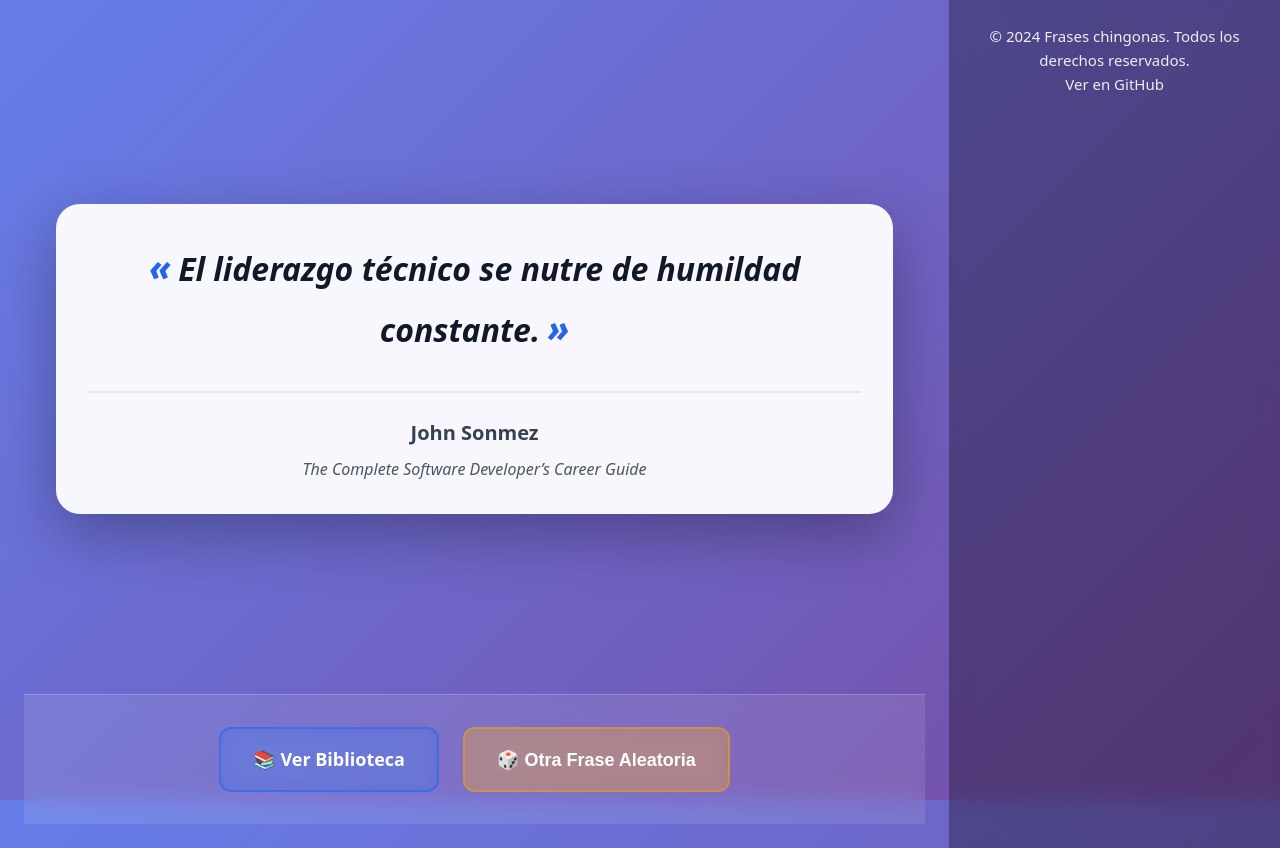
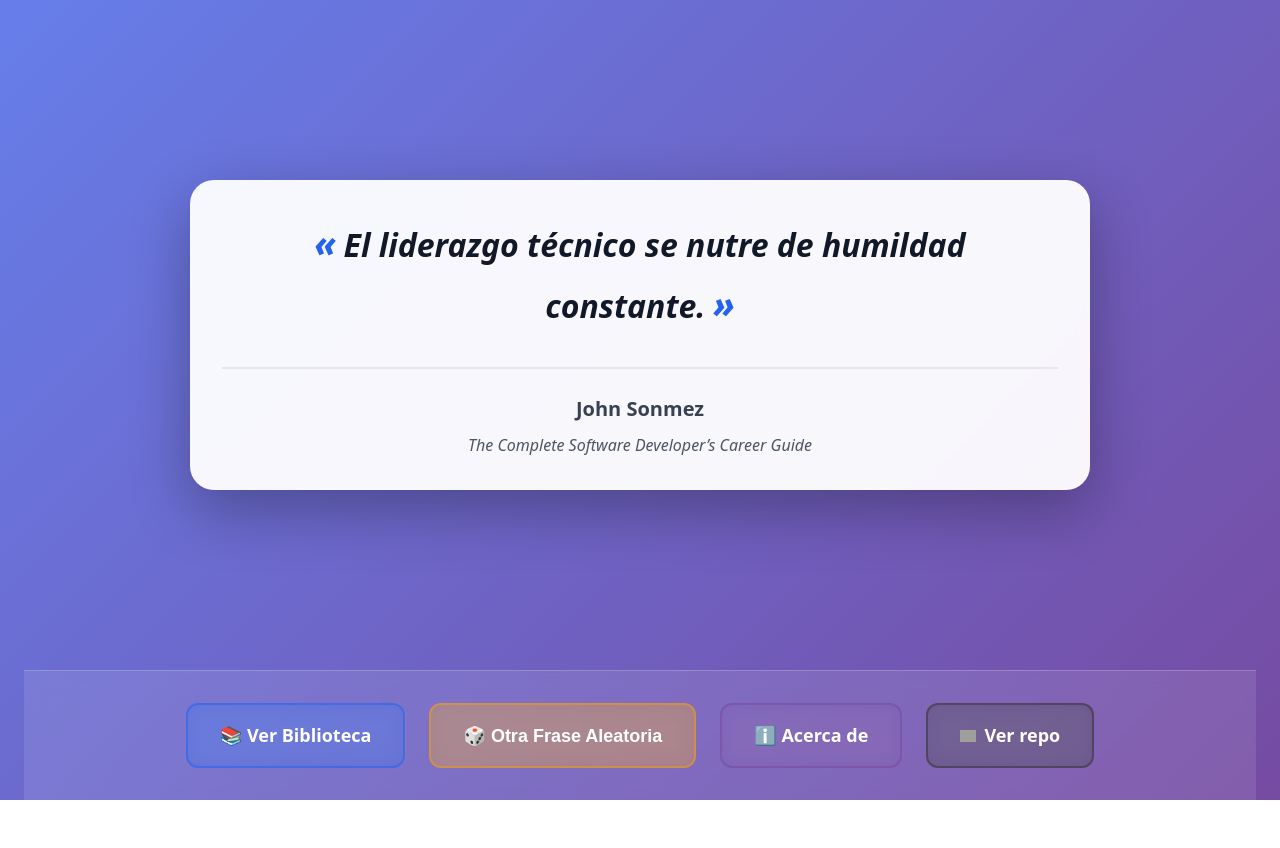
Before and after one commit to shellaquiles/frases-chingonas, a plain HTML site: page public/index.html in a window 1280 px wide. After the commit the page ends 800 px from the top, so only its background shows below. Drawn offline with Linux system fonts and the light colour scheme; grey boxes are pictures that could not be loaded.

Commit message:
feat: agregar enlaces 'Acerca de' y 'GitHub Ver repo' en index.html
- Agregar enlace a página 'Acerca de' en el menú inferior
- Agregar enlace al repositorio de GitHub con icono
- Agregar estilos CSS para los nuevos enlaces (nav-link--about, nav-link--github)
- Agregar estilos para el icono de GitHub (nav-link-icon) con tamaño fijo de 16x16px

```diff
--- a/public/css/index.css
+++ b/public/css/index.css
@@ -200,6 +200,37 @@ body {
     border-color: rgba(245, 158, 11, 0.6);
 }
 
+.nav-link--about {
+    background: rgba(118, 75, 162, 0.3);
+    border-color: rgba(118, 75, 162, 0.5);
+}
+
+.nav-link--about:hover {
+    background: rgba(118, 75, 162, 0.4);
+    border-color: rgba(118, 75, 162, 0.6);
+}
+
+.nav-link--github {
+    background: rgba(51, 51, 51, 0.3);
+    border-color: rgba(51, 51, 51, 0.5);
+}
+
+.nav-link--github:hover {
+    background: rgba(51, 51, 51, 0.4);
+    border-color: rgba(51, 51, 51, 0.6);
+}
+
+.nav-link-icon {
+    width: 16px !important;
+    height: 16px !important;
+    max-width: 16px !important;
+    max-height: 16px !important;
+    object-fit: contain;
+    flex-shrink: 0;
+    display: block;
+    vertical-align: middle;
+}
+
 /* ============================================
    Loading
    ============================================ */
--- a/public/index.html
+++ b/public/index.html
@@ -31,20 +31,15 @@
             <button class="nav-link nav-link--random" id="random-frase-btn">
                 🎲 Otra Frase Aleatoria
             </button>
+            <a href="acerca.html" class="nav-link nav-link--about">
+                ℹ️ Acerca de
+            </a>
+            <a href="https://github.com/shellaquiles/frases-chingonas/" target="_blank" rel="noopener noreferrer" class="nav-link nav-link--github">
+                <img src="https://github.com/fluidicon.png" alt="GitHub" class="nav-link-icon">
+                Ver repo
+            </a>
         </nav>
     </div>
-
-    <footer class="footer">
-        <div class="container">
-            <p>&copy; 2024 Frases chingonas. Todos los derechos reservados.</p>
-            <p class="footer__github">
-                <a href="https://github.com/shellaquiles/frases-chingonas/" target="_blank" rel="noopener noreferrer" class="footer__link">
-                    Ver en GitHub
-                </a>
-            </p>
-        </div>
-    </footer>
-
     <script src="js/index.js" type="module"></script>
 </body>
 </html>
```
